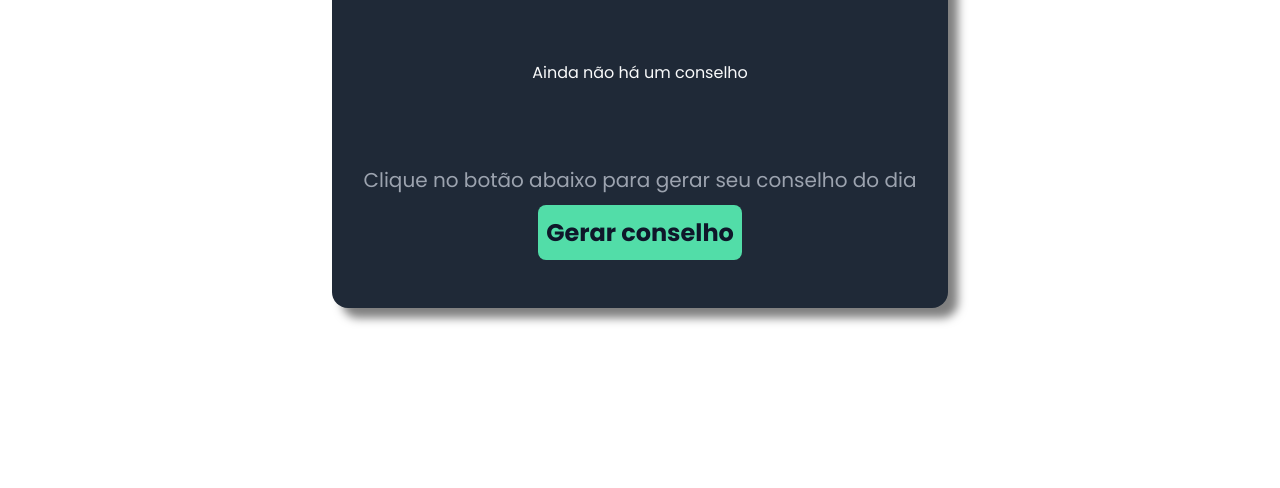
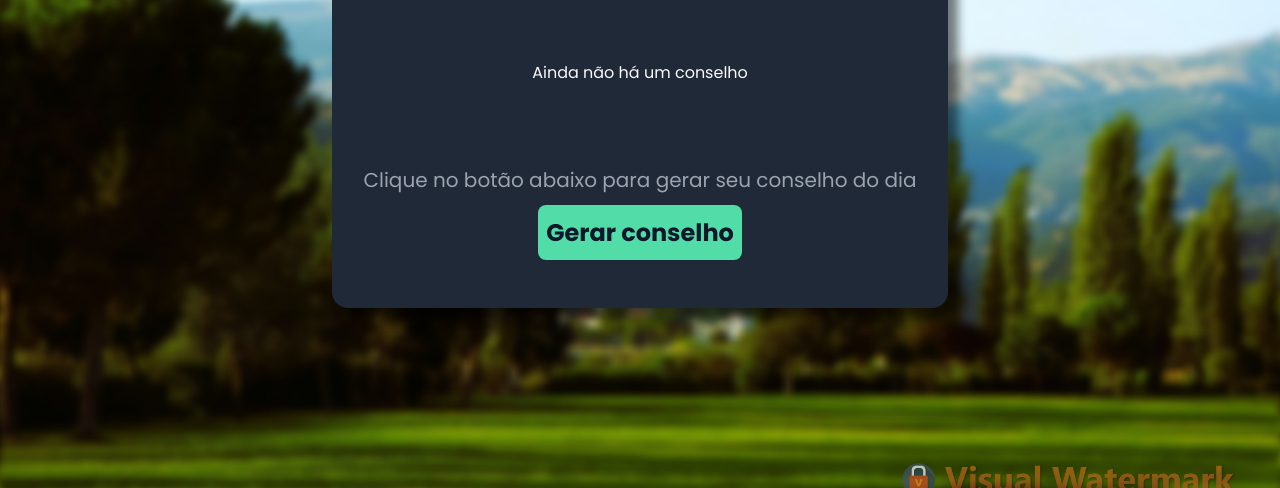
Before and after one commit to AngeloxAlves/Gerador-de-Conselhos, a website built with Vite: page index.html in a window 1280 px wide. Shown: the part 312-800 px from the top of the page. Built offline with nearby package versions, Linux system fonts and the light colour scheme; files whose address does not match are found by name.

Commit message:
corrigindo o endereço da imagem de fundo

```diff
--- a/src/style.css
+++ b/src/style.css
@@ -24,7 +24,7 @@
 
 body {
   font-family: "Poppins", sans-serif;
-  background: url("background-img.jpg");
+  background: url("/public/background-img.jpg");
   background-repeat: no-repeat;
   background-size: cover;
   display: flex;
```
